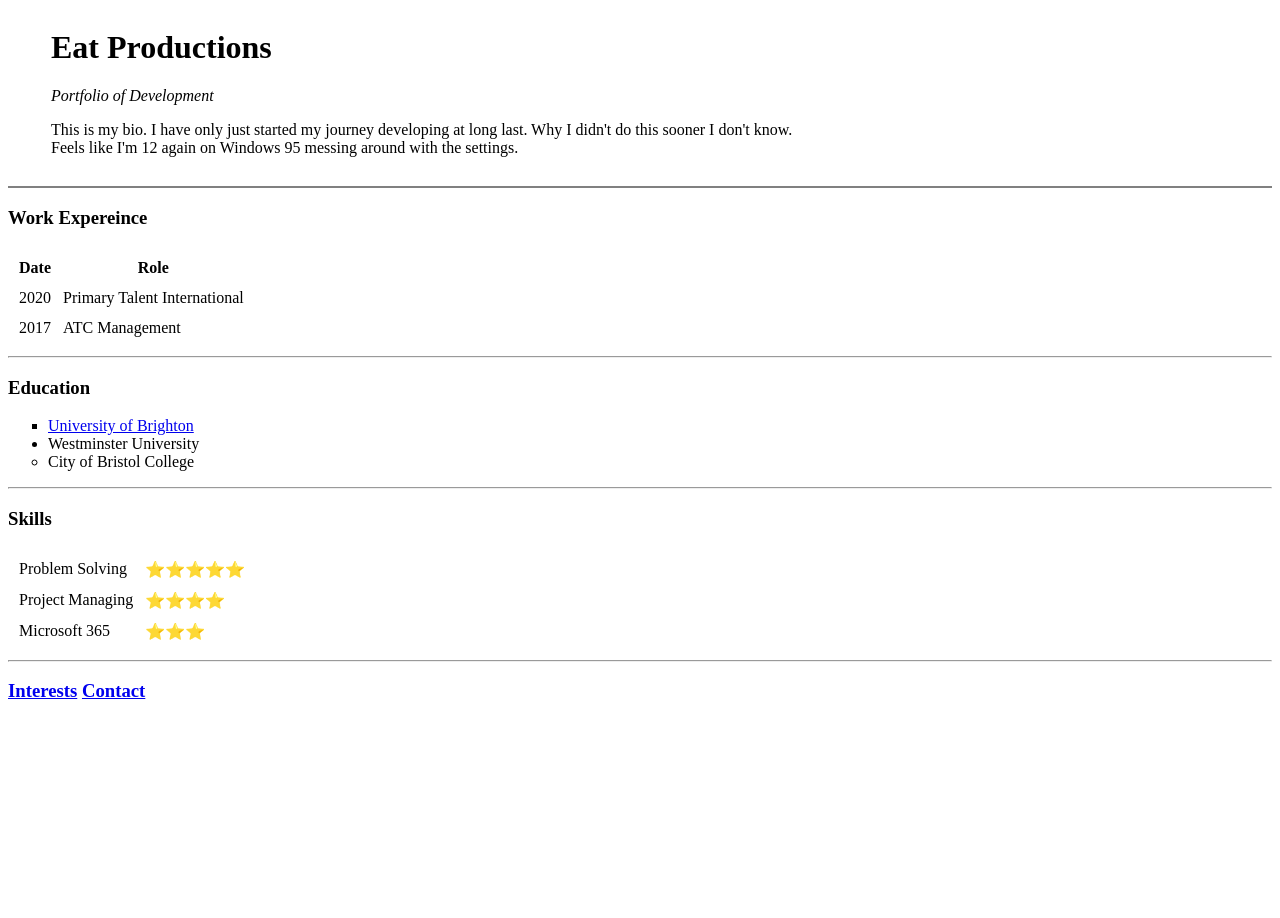
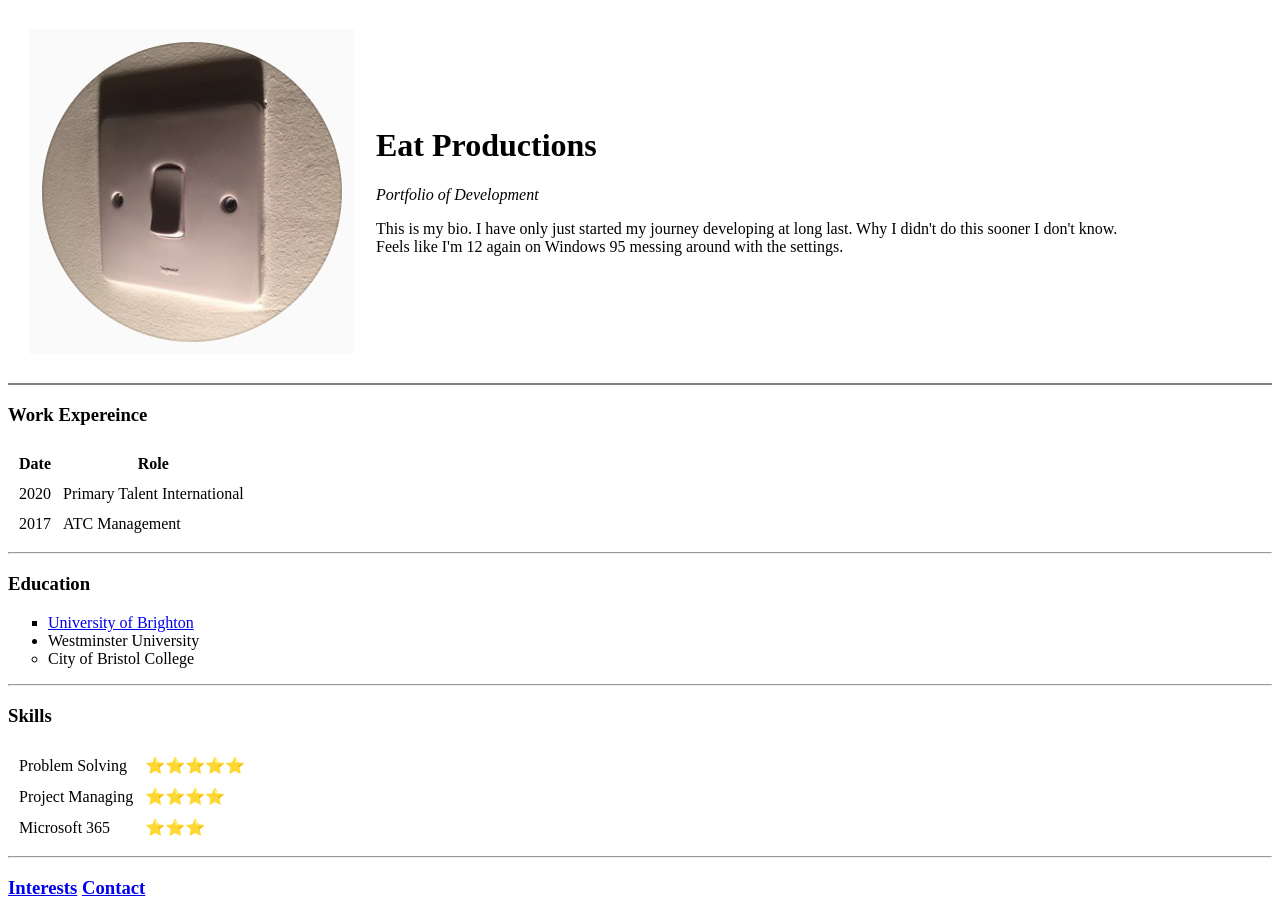
Before and after one commit to neddurz/test-cv, a plain HTML site: page index.html in a window 1280 px wide. Before the commit the page ends 800 px from the top, so only its background shows below. Drawn offline with Linux system fonts and the light colour scheme.

Commit message:
Update index.html

```diff
--- a/index.html
+++ b/index.html
@@ -8,7 +8,7 @@
 <body>
   <table cellspacing="20">
     <tr>
-      <td><img src="images/eatprofile.png" alt=""></td>
+      <td><img src="images/eat-profile.png" alt=""></td>
       <td>
         <h1>Eat Productions</h1>
         <p><em>Portfolio of Development</em></p>
```
